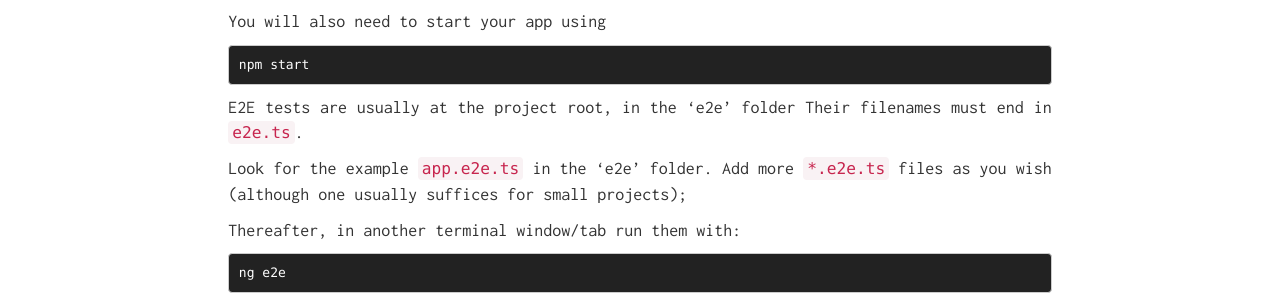
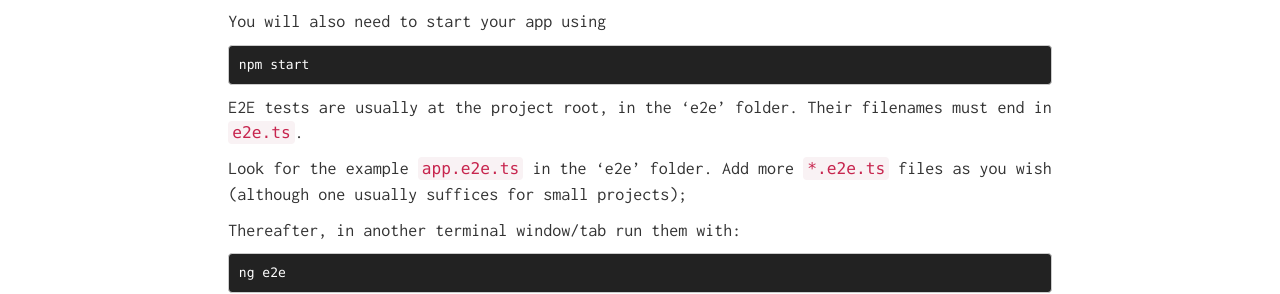
Before and after one commit to tushar-chauhan/tushar-chauhan.github.io, a Jekyll site: the page built from _posts/2016-05-09-angular2-sass-heroku-workflow-with-yeoman-generator.md, in a window 1280 px wide and 900 px high, scrolled down 3035 px. Shown: the part 162-456 px from the top of the window. Built offline with Jekyll 4.4.1, drawn with Linux system fonts in a browser that asks for light colours; nearby versions of some CDN libraries; comment, search, counter and statistics services are not loaded.

Commit message:
Minor refactoring

````diff
--- a/_posts/2016-05-09-angular2-sass-heroku-workflow-with-yeoman-generator.md
+++ b/_posts/2016-05-09-angular2-sass-heroku-workflow-with-yeoman-generator.md
@@ -144,7 +144,7 @@ You will also need to start your app using
 npm start
 ```
 
-E2E tests are usually at the project root, in the 'e2e' folder
+E2E tests are usually at the project root, in the 'e2e' folder.
 Their filenames must end in `e2e.ts`.
 
 Look for the example `app.e2e.ts` in the 'e2e' folder.
````
